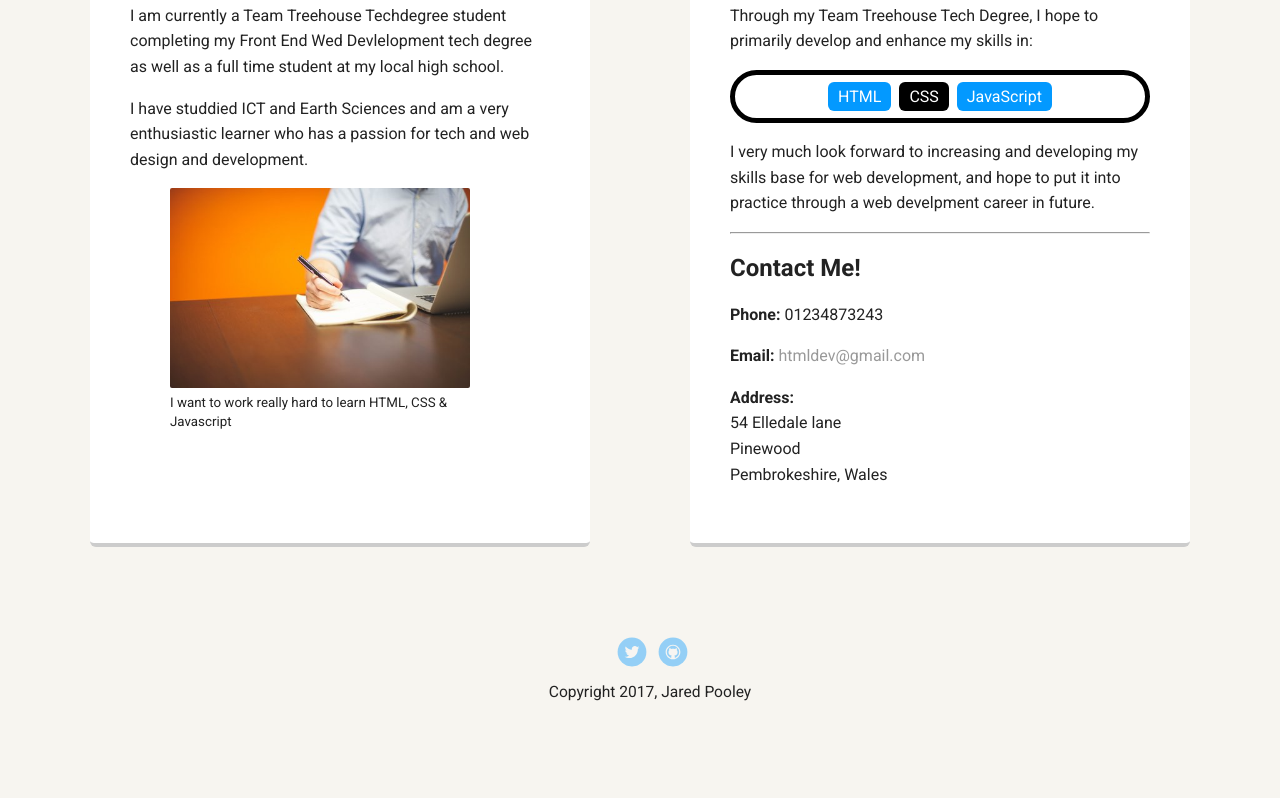
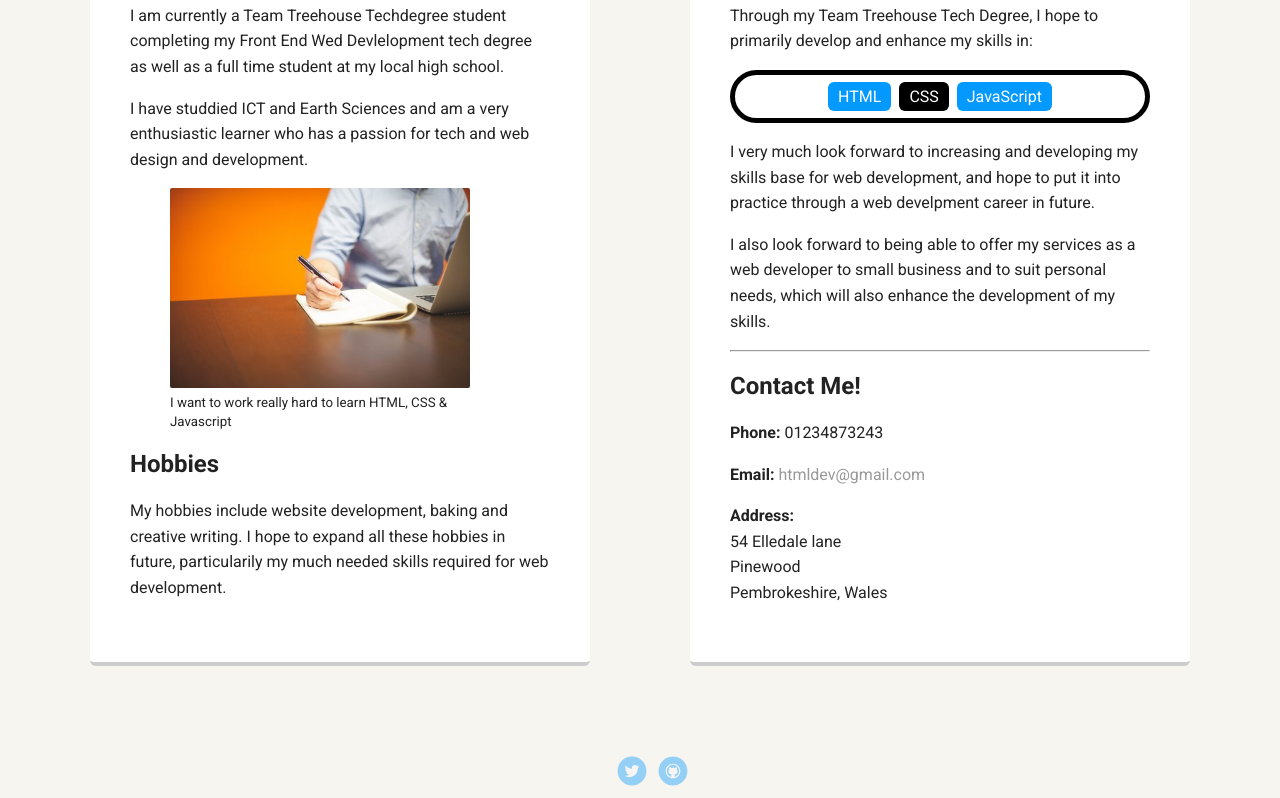
Before and after one commit to jaredpooley/Treehouse-FEWD-Project-1, a plain HTML site: page index.html in a window 1280 px wide. Shown: the part 605-1403 px from the top of the page. Drawn offline with Linux system fonts and the light colour scheme; a web font is replaced by a local one.

Commit message:
Added 'hobbies' text section

```diff
--- a/index.html
+++ b/index.html
@@ -31,6 +31,8 @@
           <img src="images/developer.jpg" alt="image of me working hard." title="I love web development!" class="devimg">
           <figcaption><small>I want to work really hard to learn HTML, CSS &amp; Javascript</small></figcaption>
         </figure>
+        <h2>Hobbies</h2>
+        <p>My hobbies include website development, baking and creative writing. I hope to expand all these hobbies in future, particularily my much needed skills required for web development.</p>
       </div>
 
       <div class="card">
@@ -42,6 +44,7 @@
           <li>JavaScript</li>
         </ul>
         <p>I very much look forward to increasing and developing my skills base for web development, and hope to put it into practice through a web develpment career in future.</p>
+        <p>I also look forward to being able to offer my services as a web developer to small business and to suit personal needs, which will also enhance the development of my skills.</p>
         <hr>
         <h2>Contact Me!</h2>
         <p><strong>Phone:</strong> 01234873243</p>
```
